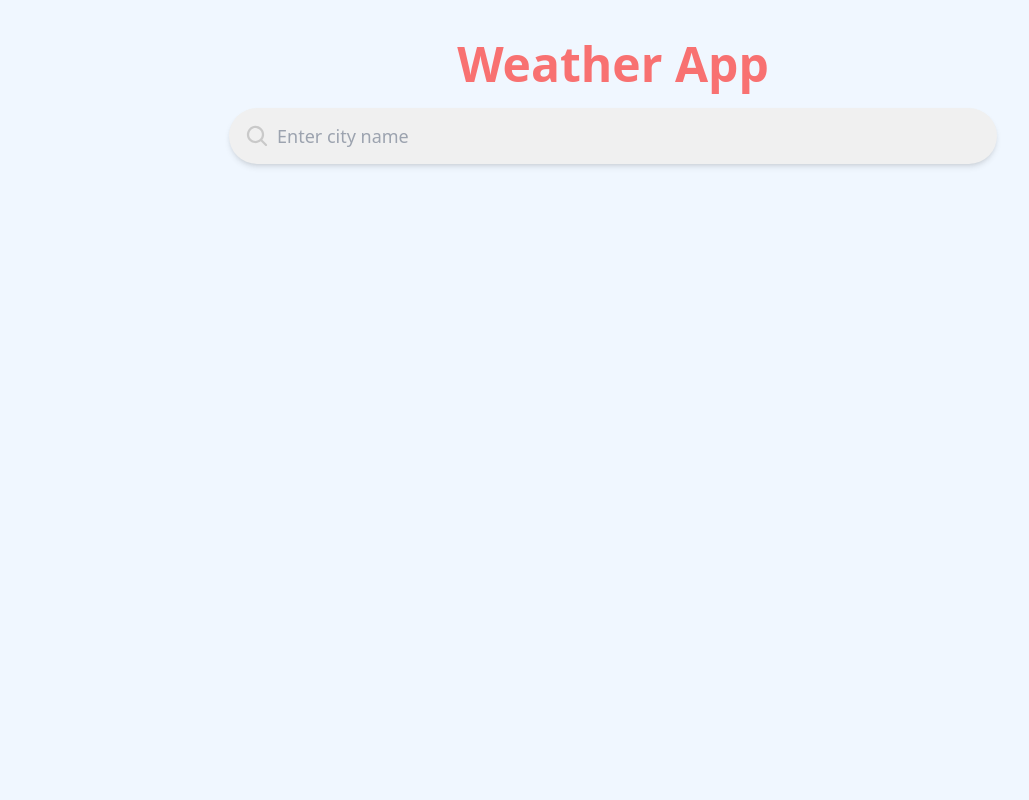
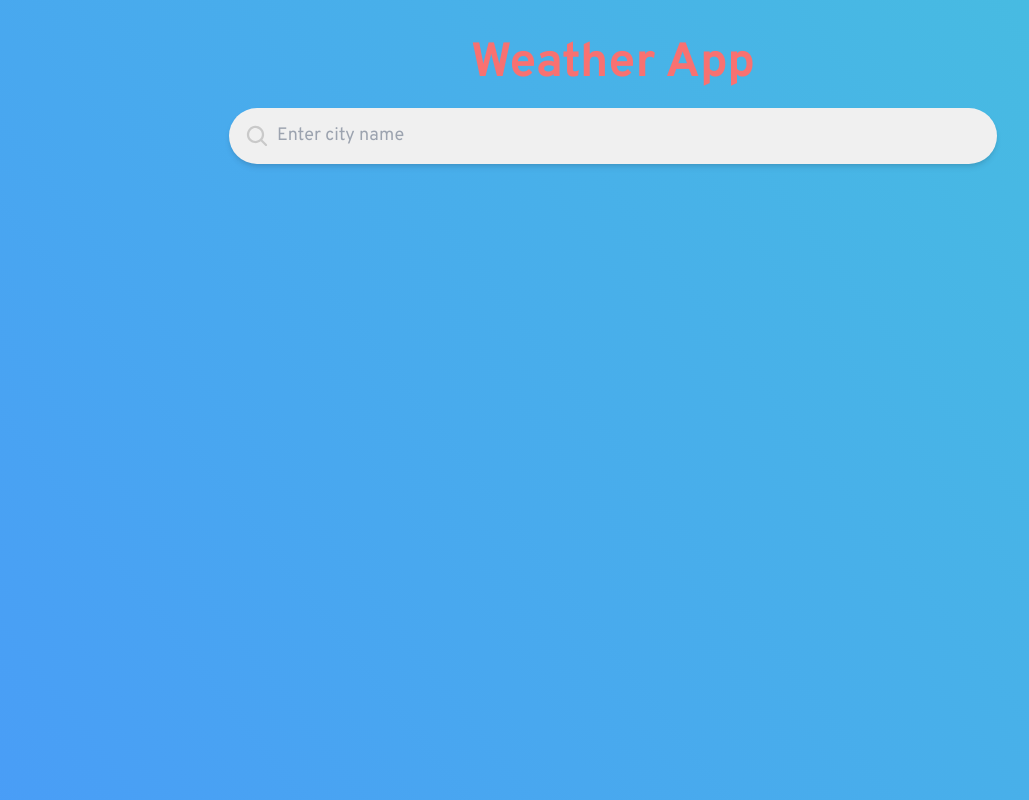
Before and after one commit to NDTue/Weather_App, a React (Vite) app: page / in a window 1280 px wide. Shown: the top 800 px of the page, without its empty margins (27-1056 px from the left). Built offline with nearby package versions, Linux system fonts and the light colour scheme.

Commit message:
updated font, background

```diff
--- a/src/index.css
+++ b/src/index.css
@@ -2,6 +2,9 @@
 @tailwind components;
 @tailwind utilities;
 
-body{
-    background-color: #f0f7ff;
+body {
+    height: 200vh; /* Đảm bảo phần nền phủ toàn bộ chiều cao màn hình */
+    margin: 0; /* Loại bỏ khoảng trống mặc định của body */
+    background: linear-gradient(to top right, #4A91FF, #47BFDF);
+    font-family: "Overpass", sans-serif;
 }
```
